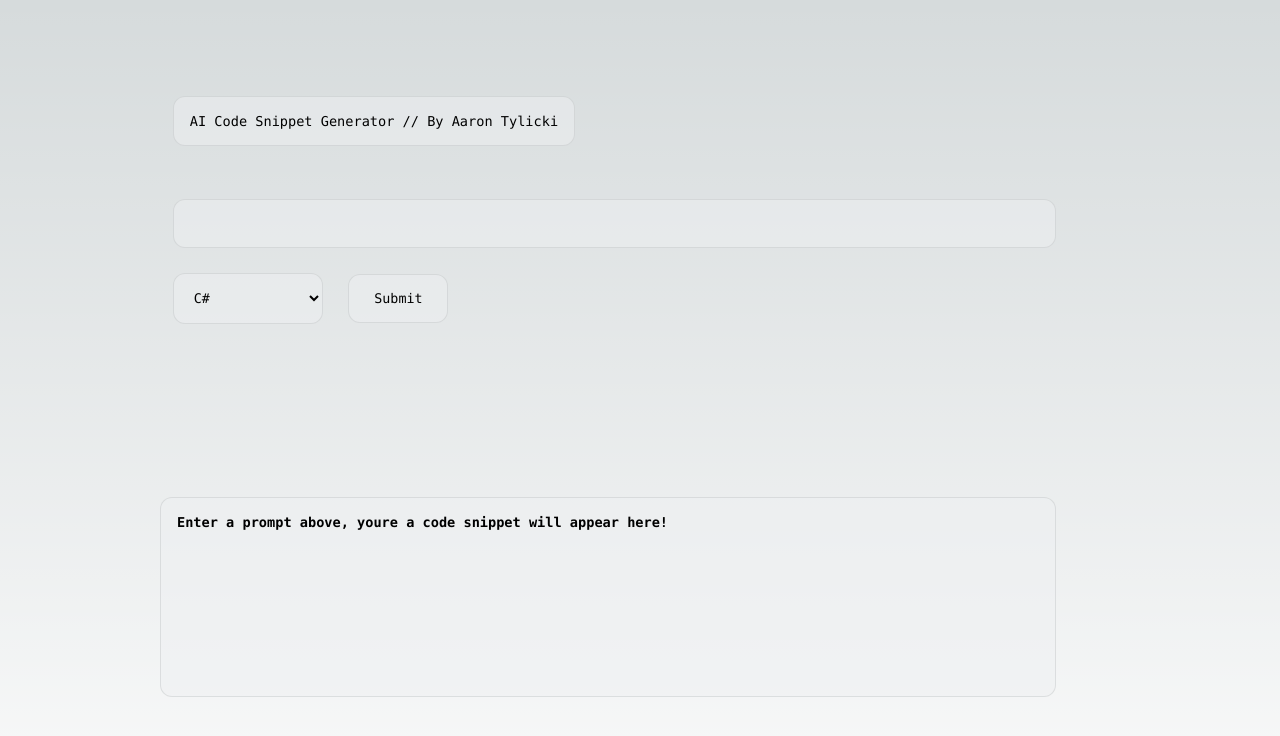
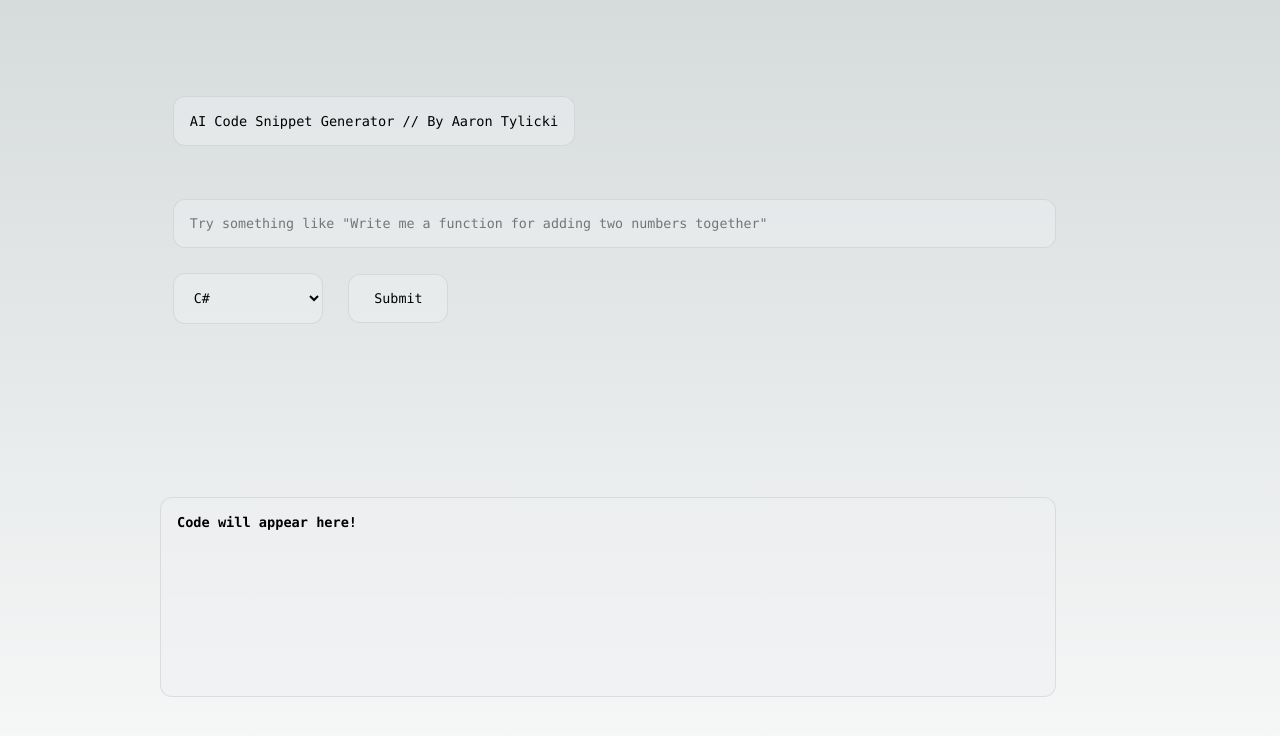
Before and after one commit to atylicki9/ai-code-snippet-generator, a Next.js app: page / in a window 1280 px wide. Shown: the top 736 px of the page. Built offline with nearby package versions, Linux system fonts and the light colour scheme.

Commit message:
add states to ui and front end logic

```diff
--- a/src/app/layout.js
+++ b/src/app/layout.js
@@ -4,8 +4,8 @@ import { Inter } from 'next/font/google'
 const inter = Inter({ subsets: ['latin'] })
 
 export const metadata = {
-  title: 'Create Next App',
-  description: 'Generated by create next app',
+  title: 'Code Snippet Generator',
+  description: 'App for Generating Code Snippents from Natural Language Inputs via AI.',
 }
 
 export default function RootLayout({ children }) {
--- a/src/app/page.js
+++ b/src/app/page.js
@@ -1,7 +1,31 @@
-import Image from 'next/image'
+'use client';
+
 import styles from './page.module.css'
+import { useState } from 'react'
 
 export default function Home() {
+
+  const [codingLanguage, setCodingLanguage] = useState("C#");
+  const [prompt, setPrompt] = useState("");
+  const [codeOutput, setCodeOutput] = useState("Code will appear here!");
+
+  function appendAdditionalPromptData(promptFromInput) {
+    // add additional parameters to prompt like length, coding lang, etc.
+    return `${promptFromInput} in ${codingLanguage}. Make the response code only and have no comments.`
+  }
+
+  function submitCodeSnippetRequest(promptInput) {
+    const fullPrompt = appendAdditionalPromptData(promptInput);
+    console.log(`Prompt: ${fullPrompt}`)
+
+    // send prompt to openAI
+    const codeSnippetResponse = `Request sent with prompt ${fullPrompt} Connect to chat gpt later for this to work.`;
+    console.log(`Response: ${codeSnippetResponse}`)
+
+    // show response in codeOutput
+    setCodeOutput(codeSnippetResponse);
+  }
+
   return (
     <main className={styles.main}>
       <div className={styles.title}>
@@ -11,19 +35,24 @@ export default function Home() {
       </div>
       <div className={styles.center} >
         <div className={styles.io}>
-            <input className={styles.prompt}/>
-            <select className={styles.selectDropdown}>
+            <input
+              placeholder='Try something like "Write me a function for adding two numbers together"'
+              className={styles.prompt}
+              value={prompt}
+              onChange={(e) => setPrompt(e.target.value)}
+            />
+            <select className={styles.selectDropdown} value={codingLanguage} onChange={(e) => setCodingLanguage(e.target.value)}>
               <option value="C#">C#</option>
               <option value="JavaScript">JavaScript</option>
               <option value="Python">Python</option>
               <option value="TypeScript">TypeScript</option>
             </select>
-            <button className={styles.submitButton}>Submit</button>
+            <button className={styles.submitButton} onClick={e => submitCodeSnippetRequest(prompt)}>Submit</button>
         </div>
         <div className={styles.io}>
           <div className={styles.output}>
             <p>
-              <code className={styles.code}>Enter a prompt above, youre a code snippet will appear here! </code>
+              <code className={styles.code}>{codeOutput}</code>
             </p>
           </div>
         </div>
```
Also changed, not shown: src/app/api/chatGpt.js (added).
